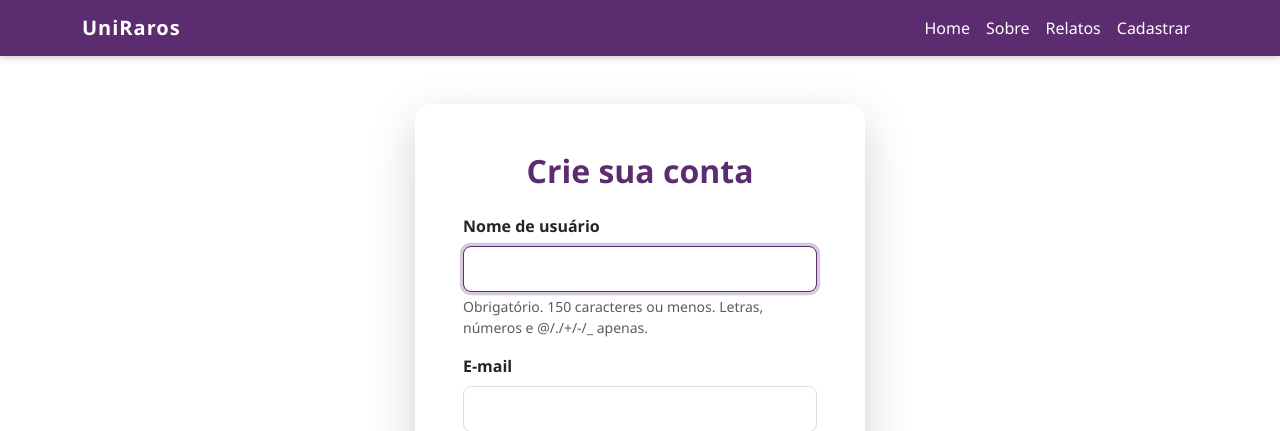
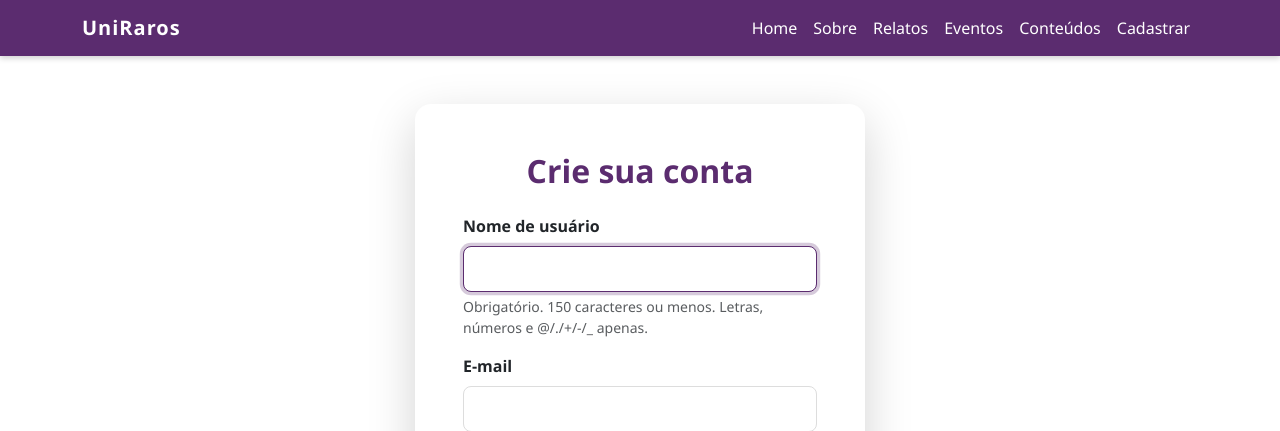
Before and after one commit to Flavinha29/UniRaros-INFOG, a Django app: page /cadastro/novo/ in a window 1280 px wide. Shown: the top 431 px of the page. Run offline with Django 5.2, Linux system fonts and the light colour scheme; some libraries are stand-ins or nearby versions.

Commit message:
Add files via upload

```diff
--- a/templates/base.html
+++ b/templates/base.html
@@ -133,6 +133,8 @@
                     <li class="nav-item"><a class="nav-link" href="{% url 'home' %}">Home</a></li>
                     <li class="nav-item"><a class="nav-link" href="{% url 'sobre' %}">Sobre</a></li>
                     <li class="nav-item"><a class="nav-link" href="{% url 'relatos-list' %}">Relatos</a></li>
+                    <li class="nav-item"><a class="nav-link" href="{% url 'lista_eventos' %}">Eventos</a></li>
+                    <li class="nav-item"><a class="nav-link" href="{% url 'lista_conteudos' %}">Conteúdos</a></li>
                     {% if user.is_authenticated %}
                     <li class="nav-item"><a class="nav-link" href="#">Dashboard</a></li>
                     <li class="nav-item"><a class="nav-link" href="{% url 'logout' %}">Sair</a></li>
```
Also changed, not shown: relatos/migrations/0001_initial.py.
